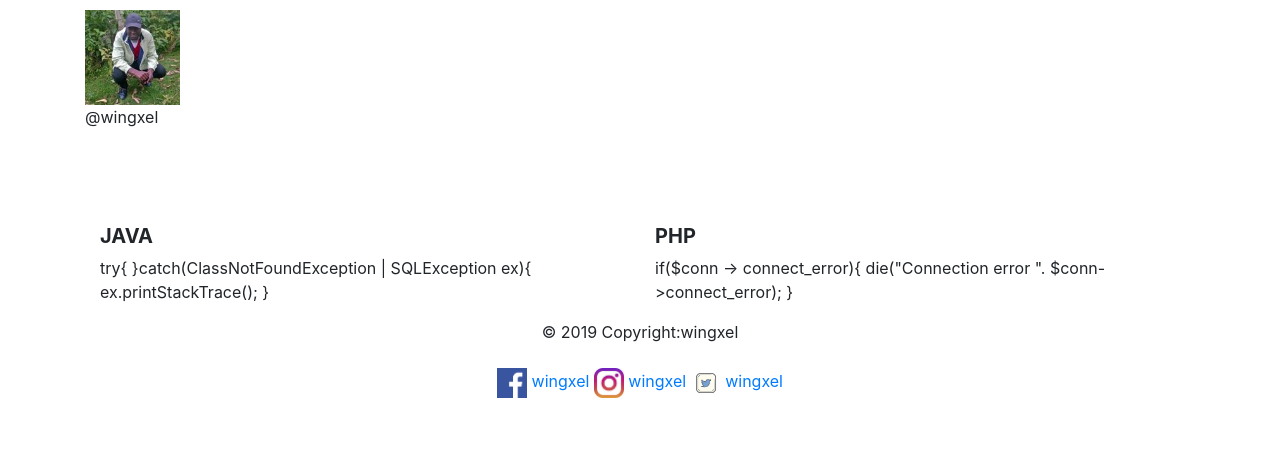
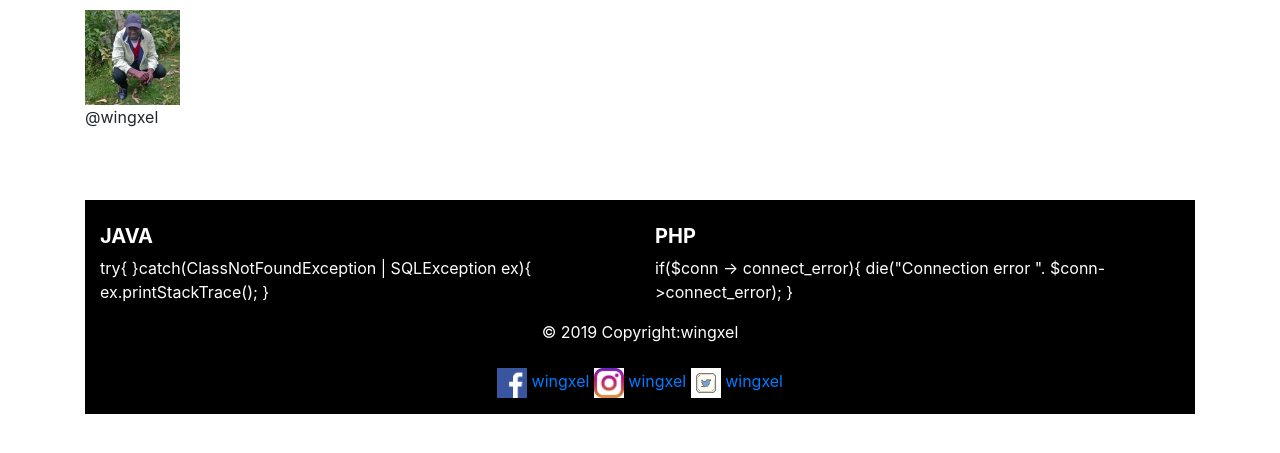
Before and after one commit to wingxel/website, a PHP site: page / in a window 1280 px wide. Shown: the part 244-697 px from the top of the page. Run offline with PHP 8.4, Linux system fonts and the light colour scheme.

Commit message:
update code

```diff
--- a/style.css
+++ b/style.css
@@ -18,3 +18,8 @@
 li a:hover{
 	background-color: #111;
 }
+
+.foot{
+	background-color: black;
+	color: white;
+}
```
